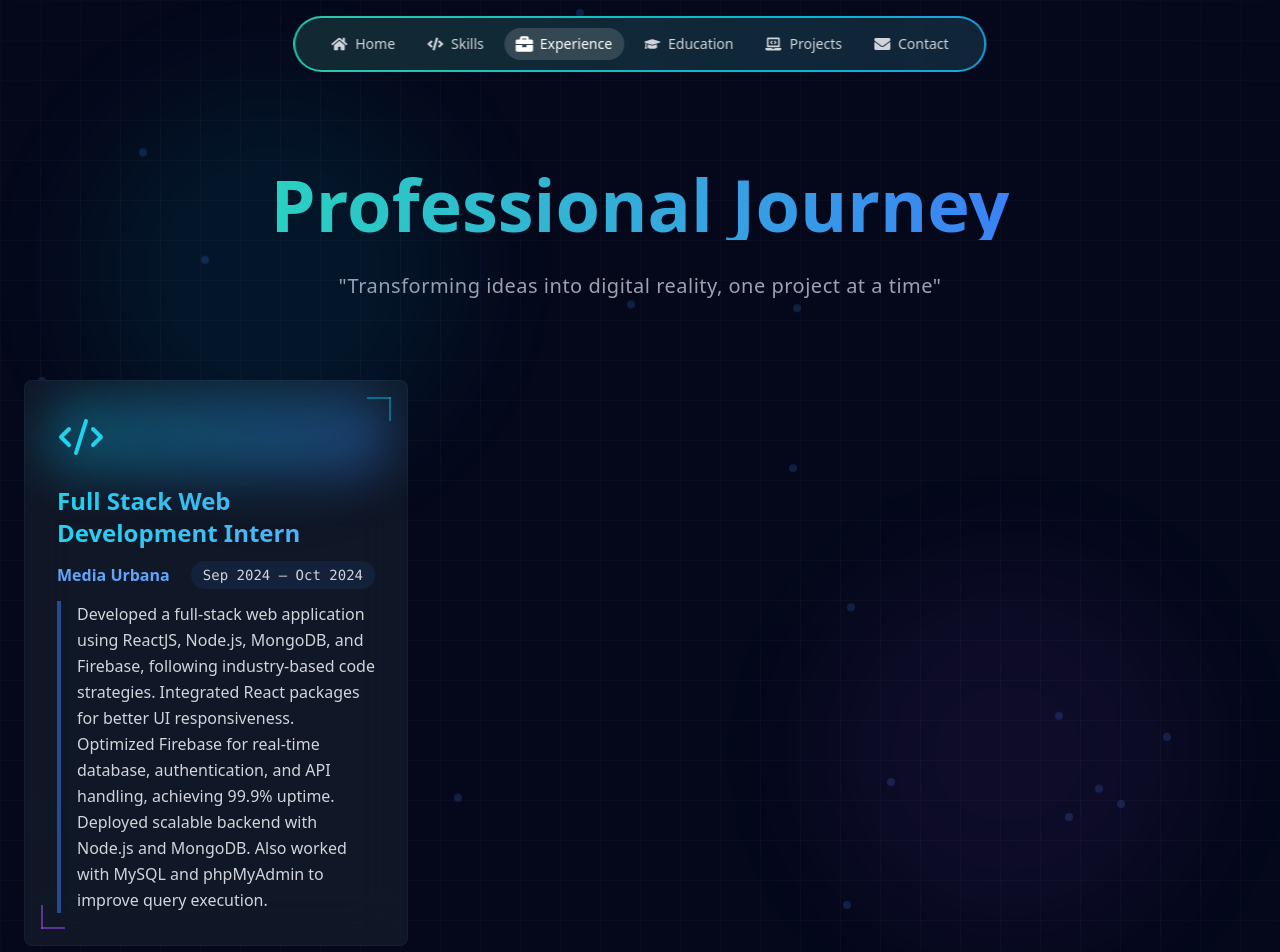
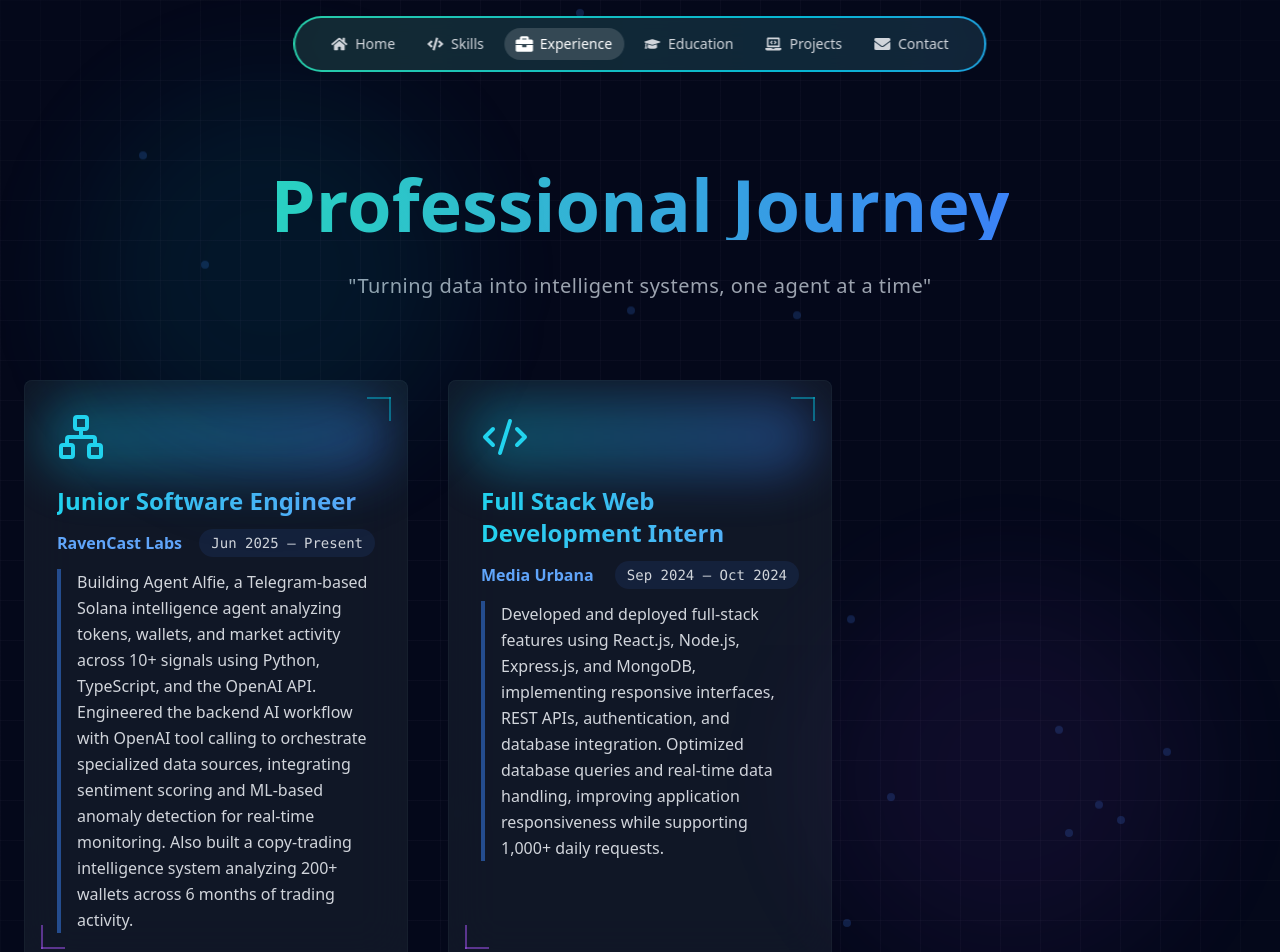
Before and after one commit to Aartisushmesh29/My_Portfolio, a React (Vite) app: page /experience in a window 1280 px wide. Shown: the top 952 px of the page. Built offline with nearby package versions, Linux system fonts and the light colour scheme.

Commit message:
Update ExperienceSection with new job details

```diff
--- a/src/pages/Experience/Experience.jsx
+++ b/src/pages/Experience/Experience.jsx
@@ -54,12 +54,20 @@ const ExperienceCard = ({
 const ExperienceSection = () => {
   const experiences = [
     {
-      icon: Code2, // You can change this to a relevant icon
+      icon: Network, // AI agent / backend systems work
+      title: "Junior Software Engineer",
+      company: "RavenCast Labs",
+      period: "Jun 2025 – Present",
+      description:
+        "Building Agent Alfie, a Telegram-based Solana intelligence agent analyzing tokens, wallets, and market activity across 10+ signals using Python, TypeScript, and the OpenAI API. Engineered the backend AI workflow with OpenAI tool calling to orchestrate specialized data sources, integrating sentiment scoring and ML-based anomaly detection for real-time monitoring. Also built a copy-trading intelligence system analyzing 200+ wallets across 6 months of trading activity.",
+    },
+    {
+      icon: Code2,
       title: "Full Stack Web Development Intern",
       company: "Media Urbana",
       period: "Sep 2024 – Oct 2024",
       description:
-        "Developed a full-stack web application using ReactJS, Node.js, MongoDB, and Firebase, following industry-based code strategies. Integrated React packages for better UI responsiveness. Optimized Firebase for real-time database, authentication, and API handling, achieving 99.9% uptime. Deployed scalable backend with Node.js and MongoDB. Also worked with MySQL and phpMyAdmin to improve query execution.",
+        "Developed and deployed full-stack features using React.js, Node.js, Express.js, and MongoDB, implementing responsive interfaces, REST APIs, authentication, and database integration. Optimized database queries and real-time data handling, improving application responsiveness while supporting 1,000+ daily requests.",
     },
   ];
 
@@ -98,7 +106,7 @@ const ExperienceSection = () => {
               <div className="absolute inset-0 -z-10 bg-gradient-to-r from-cyan-500/20 to-purple-500/20 blur-3xl rounded-full" />
             </div>
             <p className="text-lg md:text-xl text-gray-400 font-medium tracking-wide text-center max-w-2xl">
-              "Transforming ideas into digital reality, one project at a time"
+              "Turning data into intelligent systems, one agent at a time"
             </p>
           </div>
 
```
